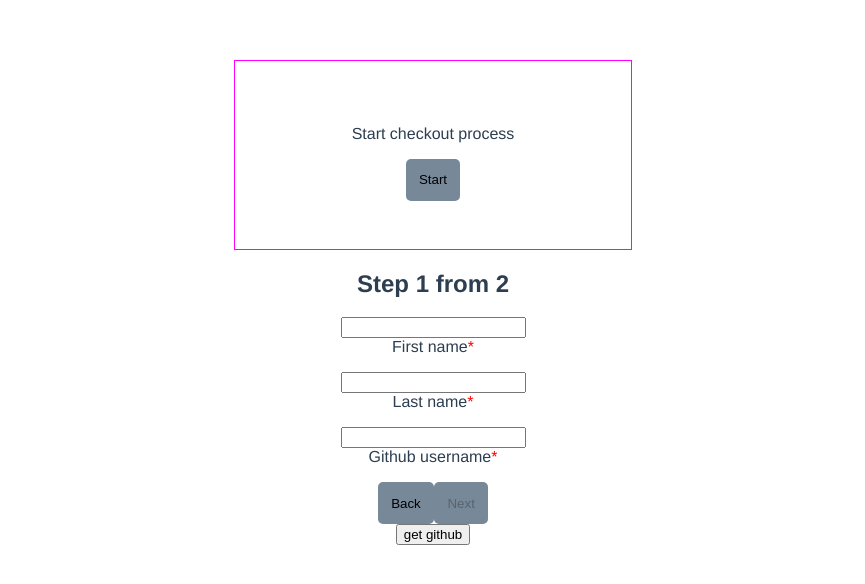
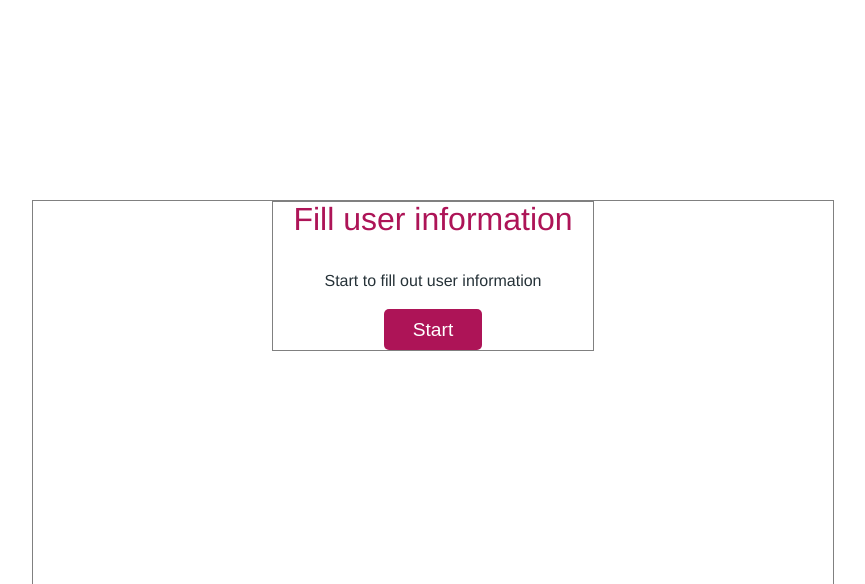
Before and after one commit to Ramonese/workflow, a Vue app: page / in a window 1280 px wide. Shown: the top 584 px of the page, without its empty margins (207-1072 px from the left). Built offline with nearby package versions, Linux system fonts and the light colour scheme; the HTML template or start-up script is replaced by a standard one.

Commit message:
add hide/show

```diff
--- a/src/App.vue
+++ b/src/App.vue
@@ -1,17 +1,23 @@
 <template>
   <div id="app">
-    <div v-show="isIntroVisible">
-      <section class="form__step">
-        <p class="step__text">Start checkout process</p>
-        <button class="btn" @click="start">Start</button>
-      </section>
+    <div class="l-site-wrapper">
+      <transition name="fade">
+        <section class="l-column center" v-if="isIntroVisible">
+          <h1>Fill user information</h1>
+          <p class="step__text">Start to fill out user information</p>
+          <button class="btn" @click="start">Start</button>
+        </section>
+        <v-else>
+          <template v-if="isFormVisible">
+            <MultistepForm @sendUserData="showUserData" @closeForm="closeForm" />
+          </template>
+        </v-else>
+      </transition>
+      <transition name="fade"></transition>
+      <aside v-if="showUserProfile" class="l-user-profile">
+        <UserProfile :user="userData" :avatar="userData.avatar" heading="Your information" />
+      </aside>
     </div>
-    <template v-if="isVisible">
-      <MultistepForm @sendUserData="showUserData" />
-    </template>
-    <aside v-if="showUserProfile" class="user-profile">
-      <UserProfile :user="userData" :avatar="userData.avatar" />
-    </aside>
   </div>
 </template>
 
@@ -27,7 +33,7 @@ export default {
   data: function() {
     return {
       userData: {},
-      isVisible: true,
+      isFormVisible: false,
       showUserProfile: false,
       isIntroVisible: true,
       loading: true,
@@ -37,38 +43,159 @@ export default {
   },
   methods: {
     start() {
-      (this.isIntroVisible = false), (this.isVisible = true);
+      this.isIntroVisible = false;
     },
     showUserData(data) {
       this.userData = data;
-      alert(this.userData);
       this.showUserProfile = true;
+    },
+    closeForm(status) {
+      this.isFormVisible = false;
+      this.isIntroVisible = true;
     }
   }
 };
 </script>
 
 <style>
+:root {
+  --accent: #ad1457;
+  --erorr: #e35183;
+  --text: #263238;
+  --basefont-size: 90%;
+}
+html {
+  font-size: 100%;
+}
+body {
+  font-family: "Avenir", Helvetica, Arial, sans-serif;
+  color: #263238;
+  line-height: 1.5;
+}
 #app {
-  font-family: "Avenir", Helvetica, Arial, sans-serif;
-  -webkit-font-smoothing: antialiased;
-  -moz-osx-font-smoothing: grayscale;
+  font-size: var(--basefont-size);
+}
+.center {
   text-align: center;
-  color: #2c3e50;
-  margin-top: 60px;
+}
+.l-site-wrapper {
+  overflow: hidden;
+  margin: 10vmin;
+}
+h1 {
+  font-weight: normal;
+  font-size: 200%;
+  color: var(--accent);
+  text-align: center;
+  margin-top: 0;
+  margin-bottom: 1em;
+  line-height: 1.1;
+}
+@media screen and (min-width: 70em) {
+  :root {
+    --basefont-size: 100%;
+  }
+  .l-site-wrapper {
+    border: 1px solid grey;
+    max-width: 50em;
+    margin: 25vh auto 0 auto;
+    min-height: 50vh;
+  }
 }
 .btn {
-  background: lightslategray;
+  font-size: 120%;
+  background: #ad1457;
+  background: var(--accent);
+  color: #fff;
   border-radius: 5px;
-  padding: 1em;
+  padding: 0.5em 1.5em;
   border: none;
   cursor: pointer;
+  transition: background 0.2s linear;
+}
+.btn:not(:disabled):hover,
+.btn:focus {
+  background: #e35183;
 }
 .form__step,
-.user-profile {
+.l-user-profile {
   border: 1px solid magenta;
   padding: 3em;
   max-width: 300px;
   margin: 0 auto;
 }
+.l-column {
+  max-width: 20em;
+  border: 1px solid grey;
+  margin: 0 auto;
+}
+/* Slide left
+.slide-enter-active {
+  transition: all cubic-bezier(0, 1, 0.5, 1) 0.3s;
+}
+
+.slide-leave-active {
+  transition: all cubic-bezier(0, 1, 0.5, 1) 0.3s;
+}
+
+.slide-enter-to,
+.slide-leave {
+  transform: translateX(100%);
+}
+
+.slide-enter,
+.slide-leave-to {
+  transform: translateX(0);
+} */
+.fade-enter-active,
+.fade-leave-active {
+  transition: opacity 0.25s ease-out;
+}
+
+.fade-enter,
+.fade-leave-to {
+  opacity: 0;
+}
+.slideup-enter-active {
+  transition: all ease-in 1s;
+}
+
+.slideup-leave-active {
+  transition: all ease-in 2s;
+}
+
+.slideup-enter-to,
+.slideup-leave {
+  opacity: 1;
+  transform: translateY(-100%);
+}
+
+.slideup-enter,
+.slideup-leave-to {
+  transform: translateY(-100%);
+  opacity: 0;
+}
+
+/*Slide down result*/
+.slide-enter-active {
+  transition: all ease-in 0.3s;
+}
+
+.slide-leave-active {
+  transition: all ease-in 0.3s;
+}
+
+.slide-enter-to,
+.slide-leave {
+  max-height: 100em;
+  overflow: hidden;
+  opacity: 1;
+}
+
+.slide-enter,
+.slide-leave-to {
+  overflow: hidden;
+  opacity: 0;
+  max-height: 0;
+}
 </style>
--- a/src/components/MultistepForm.vue
+++ b/src/components/MultistepForm.vue
@@ -1,8 +1,10 @@
 <template>
   <section>
+    <h1>Step {{ currentStep }} from {{ formStepCount }}</h1>
+    <div class="l-column">
       <ValidationObserver v-slot="{ invalid, passes }" slim novalidate>
-      <h1>Step {{ currentStep }} from {{ formStepCount }}</h1>
         <form @submit.prevent="passes(nextStep)">
+          <div class="l-transition">
             <ValidationProvider
               v-for="field in activeStep"
               :key="field.label"
@@ -21,15 +23,14 @@
                   required="field.validation"
                 />
                 <label :for="field.id">{{ field.label }}</label>
-            <ul>
+                <ul class="l-error-list">
                   <li v-for="error in errors" :key="error">
                     <span class="form-field__error">{{ error }}</span>
                   </li>
                 </ul>
               </div>
             </ValidationProvider>
-
-        <!-- <transition name="slide"> </transition>-->
+          </div>
 
           <div class="form__action">
             <button class="btn" data-cy="btn-back" @click.prevent="previousStep">Back</button>
@@ -49,6 +50,7 @@
       <aside v-if="loading">
         <p>Loading...</p>
       </aside>
+    </div>
   </section>
 </template>
 
@@ -81,6 +83,7 @@ export default {
   data: function() {
     return {
       userData: {},
+      transition: true,
       githubUsername: "",
       githubUserAvatar: "",
       isVisible: true,
@@ -145,21 +148,21 @@ export default {
           console.log(response.data);
           this.githubUserAvatar = response.data.avatar_url;
           this.sendData(); //[1]
-          this.close = true;
+          this.$emit("closeForm", this.close);
         }
       } catch (error) {
         this.loading = false;
         this.isGithubError = true;
-        this.close = true;
+        this.$emit("closeForm", this.close);
       }
     },
     previousStep() {
       this.currentStep = this.currentStep - 1;
+      this.transition = !this.transition;
       if (this.currentStep < 1) {
         this.close = true;
-        return;
+        this.$emit("closeForm", this.close);
       }
-      console.log(this.currentStep);
     },
     nextStep() {
       if (this.isLastStep) {
@@ -168,6 +171,7 @@ export default {
         this.getUserGithub(this.githubUser);
       }
       this.currentStep = this.currentStep + 1;
+      this.transition = true;
     },
     /*
 			[1]: create array from user submited data;
@@ -219,20 +223,10 @@ export default {
 };
 </script>
 
-<style scoped>
-h3 {
-  margin: 40px 0 0;
-}
+<style>
 ul {
   list-style-type: none;
   padding: 0;
-}
-li {
-  display: inline-block;
-  margin: 0 10px;
-}
-a {
-  color: #42b983;
 }
 .form__content {
   border: 1px solid magenta;
@@ -240,18 +234,65 @@ a {
   margin: 2em;
 }
 .form-field {
-  margin-bottom: 1em;
+  display: flex;
+  flex-direction: column;
+  margin-bottom: 0.7em;
+}
+.form__action {
+  display: flex;
+  flex-flow: row wrap;
+  justify-content: space-between;
 }
 .form-field label {
   display: block;
+  order: -1;
+  margin-bottom: 0.2em;
 }
 .form-field input {
-  display: inline-block;
+}
+.l-error-list,
+.l-error-list li {
+  margin: 0;
+  line-height: 1;
+}
+
+input {
+  background: white;
+  border: 2px solid var(--text);
+  display: block;
+}
+input[type="text"],
+input[type="email"] {
+  background: inherit;
+  padding: 0.5em 1em;
+  font-size: inherit;
+  font-family: inherit;
+}
+input:focus {
+  background: inherit;
+  border: 2px solid #e35183;
+}
+input.invalid {
+  border: 2px solid #e35183;
 }
 .form-field__error {
-  color: red;
+  color: #e35183;
+  color: var(--erorr);
 }
-/*Slide down result*/
+input:valid {
+  border: 2px solid var(--text);
+}
+button:disabled {
+  background: #9f9f9f;
+}
+input:required + label:after {
+  content: "*";
+}
+.l-error-list {
+  padding-top: 5px;
+  min-height: calc(24 / 16 * 1em);
+}
+/*Slide left*/
 .slide-enter-active {
   transition: all cubic-bezier(0, 1, 0.5, 1) 0.3s;
 }
@@ -269,16 +310,4 @@ a {
 .slide-leave-to {
   transform: translateX(0);
 }
-input.invalid {
-  border: 2px solid brown;
-}
-
-input:valid {
-  border: 2px solid black;
-}
-
-input:required + label:after {
-  content: "*";
-  color: red;
-}
 </style>
--- a/src/components/UserProfile.vue
+++ b/src/components/UserProfile.vue
@@ -1,9 +1,10 @@
 <template>
   <section>
-    <ul>
-      <li v-if="user.avatar">
+    <h1>{{heading}}</h1>
+    <ul class="user-profile">
+      <li v-if="user.avatar" class="user-profile__image">
         <figure>
-          <img :src="user.avatar" :alt="user.username" />
+          <img :src="user.avatar" :alt="user.username" class="user-avatar" />
         </figure>
         <figcaption>Github username: {{user.username}}</figcaption>
       </li>
@@ -16,14 +17,30 @@
 <script>
 export default {
   name: "UserProfile",
-  props: ["user"]
+  props: ["user", "heading"]
 };
 </script>
 
 <style scoped>
+figure {
+  margin: 0;
+}
+figcaption {
+  font-size: 90%;
+}
 .user-avatar {
-  max-width: 200px;
+  display: block;
+  max-width: 10em;
   width: 100%;
   height: auto;
 }
+/* .user-profile {
+  display: grid;
+  grid-template-columns: 1fr auto;
+  grid-template-rows: auto auto;
+  grid-column-gap: 1rem;
+}
+.user-profile__image {
+  grid-row: 1/-1;
+} */
 </style>
```
Lines whose indentation alone changed are shown as unchanged.
